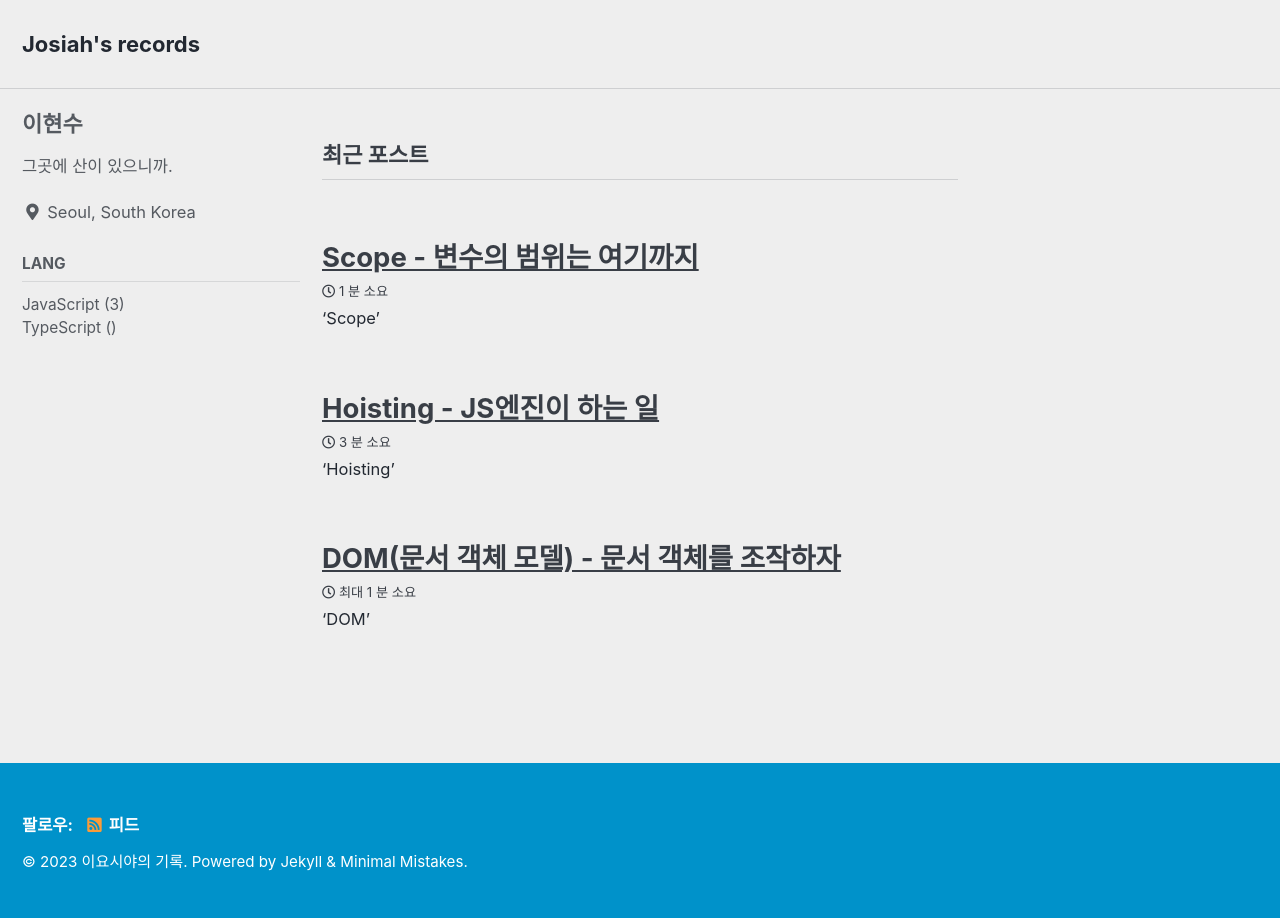
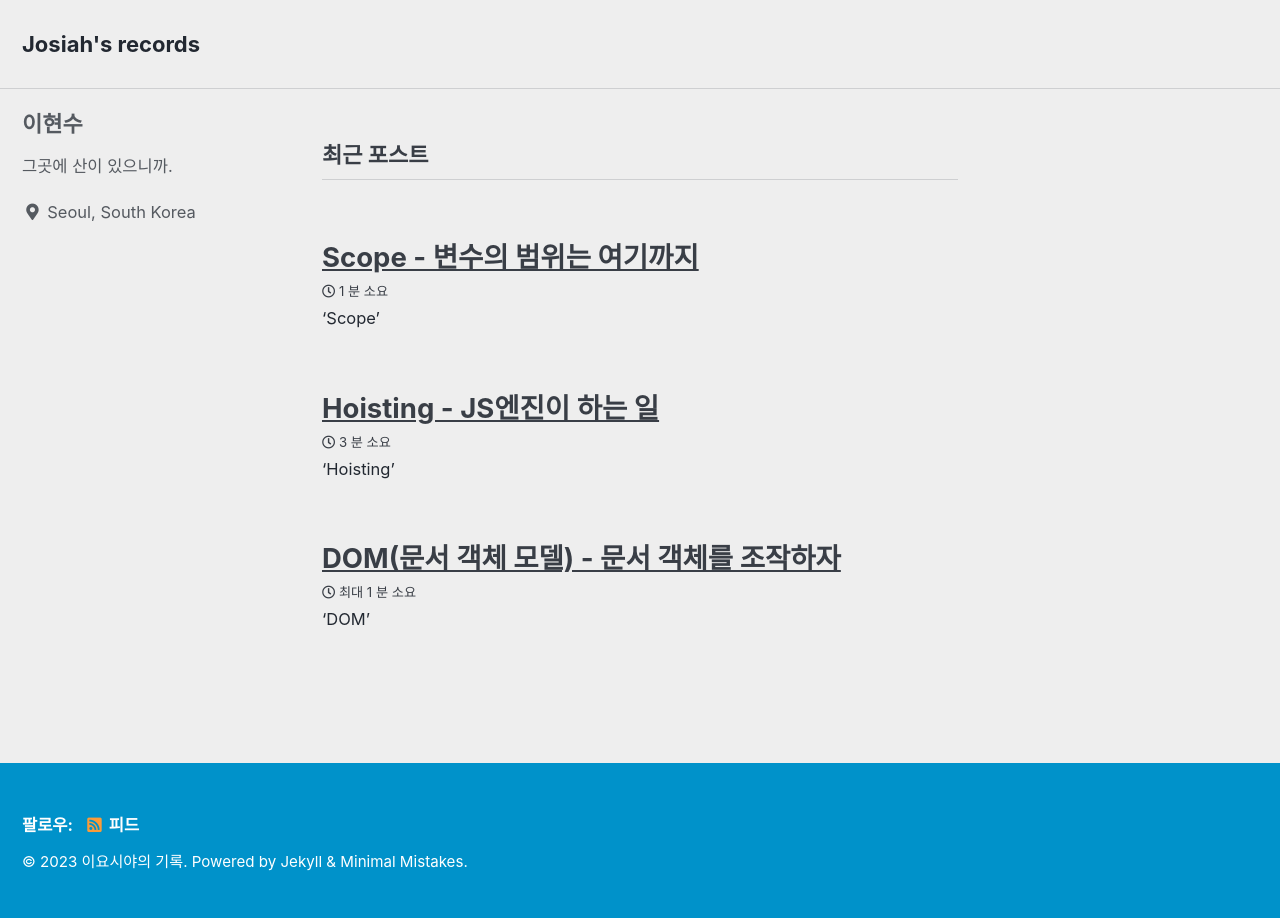
Before and after one commit to josiah-0208/josiah-0208.github.io, a Jekyll site: the page built from index.html, in a window 1280 px wide. Built offline with Jekyll 4.4.1, drawn with Linux system fonts in a browser that asks for light colours; cached includes are drawn as plain includes; the list of posts is cut into pages by our own code; part of the change alters nothing that is shown.

```diff
--- a/index.html
+++ b/index.html
@@ -1,6 +1,5 @@
 ---
 layout: home
 author_profile: true
-sidebar:
-    nav: "sidebar-category"
+sidebar_main: true
 ---
```
